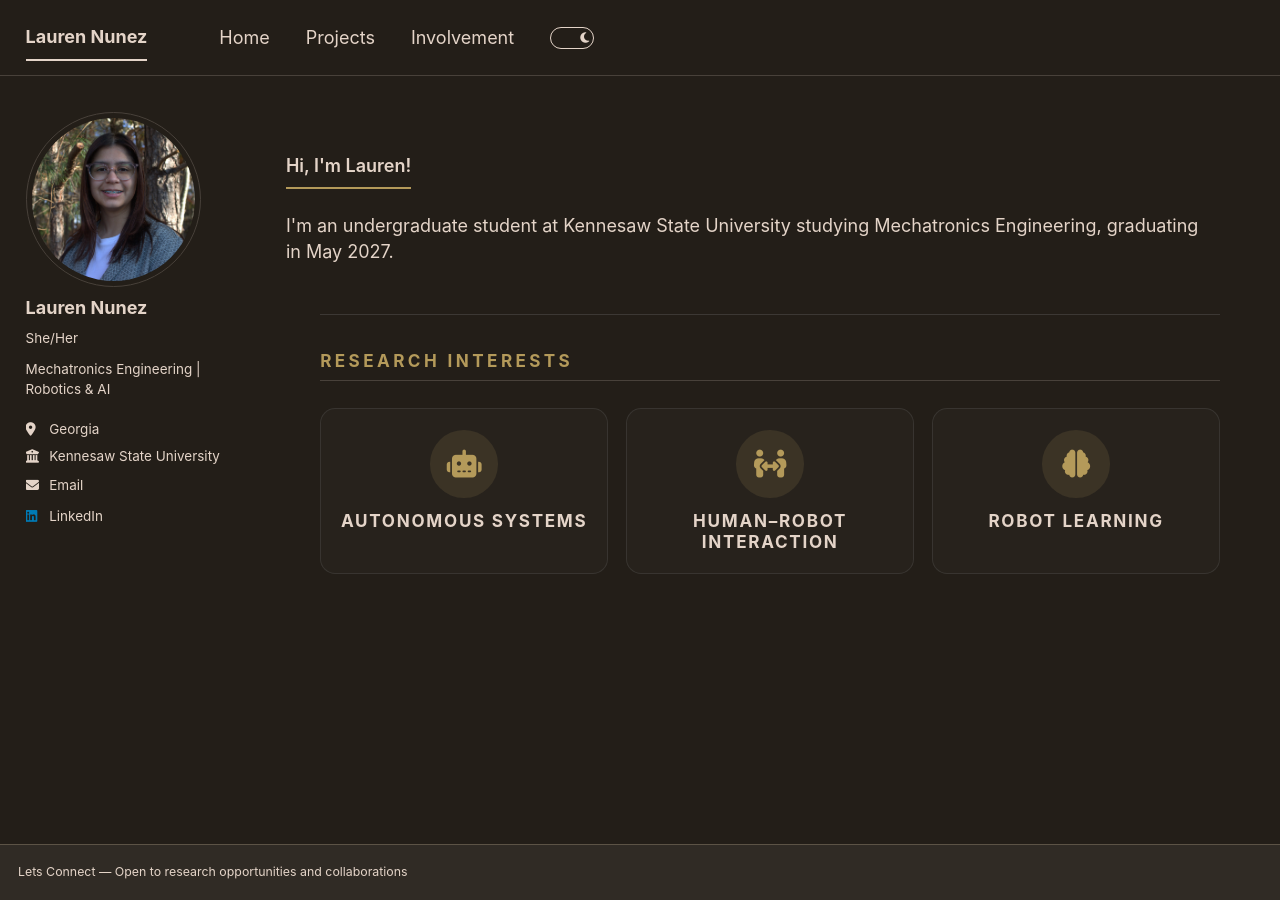
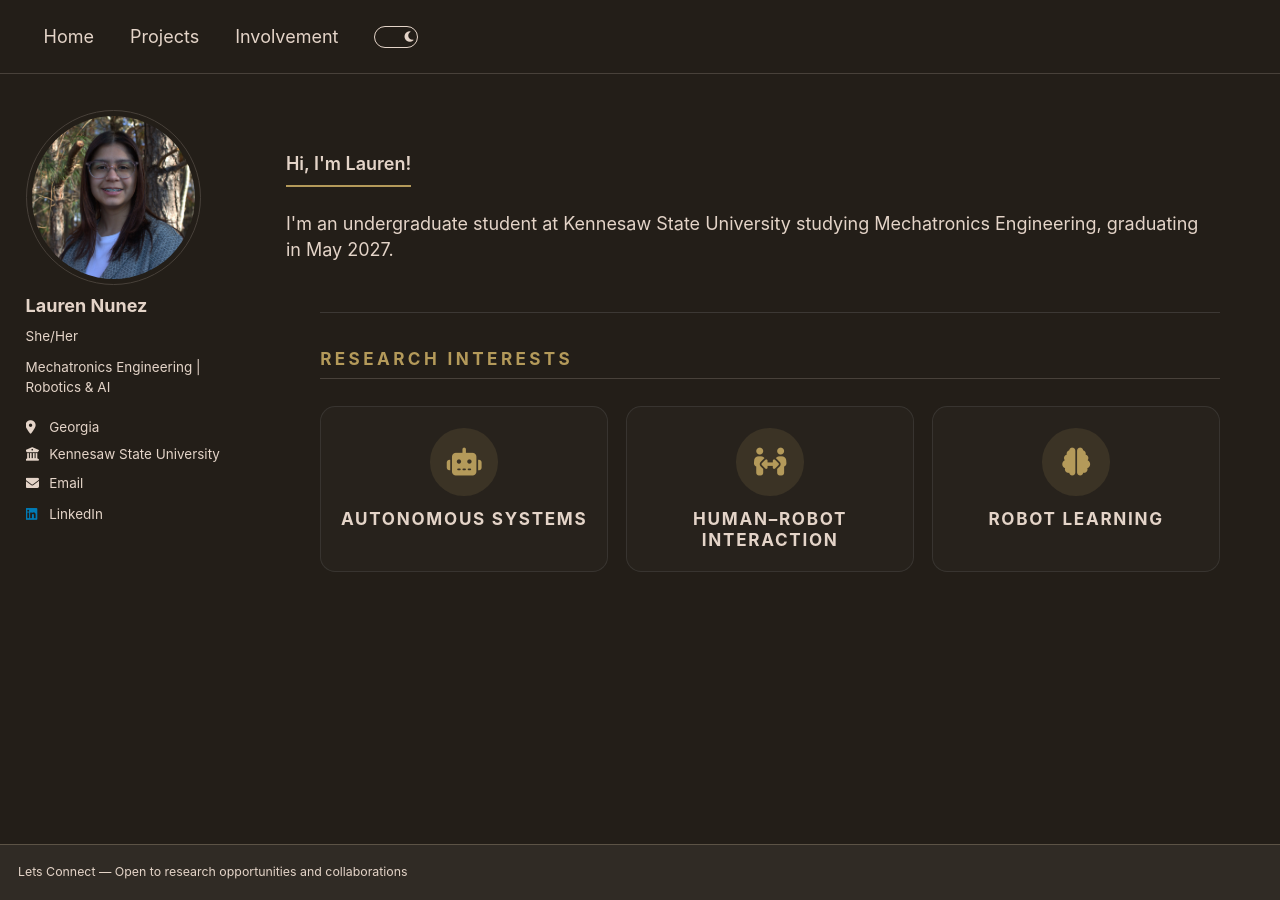
Before and after one commit to laurn156/laurn156.github.io, a Jekyll site: the page built from _pages/about.md, in a window 1280 px wide. Built offline with Jekyll 4.4.1, drawn with Linux system fonts in a browser that asks for light colours; a style sheet for code colours, icons or effects is not loaded.

Commit message:
Hide the duplicate name navigation link
Uses the theme navigation selector specificity so only Home, Projects, and Involvement remain visible.

```diff
--- a/assets/css/main.scss
+++ b/assets/css/main.scss
@@ -39,7 +39,7 @@
 ;
 
 /* Portfolio layout refinements */
-.masthead__menu-item--lg {
+.greedy-nav .visible-links .masthead__menu-item--lg {
   display: none;
 }
 
```
